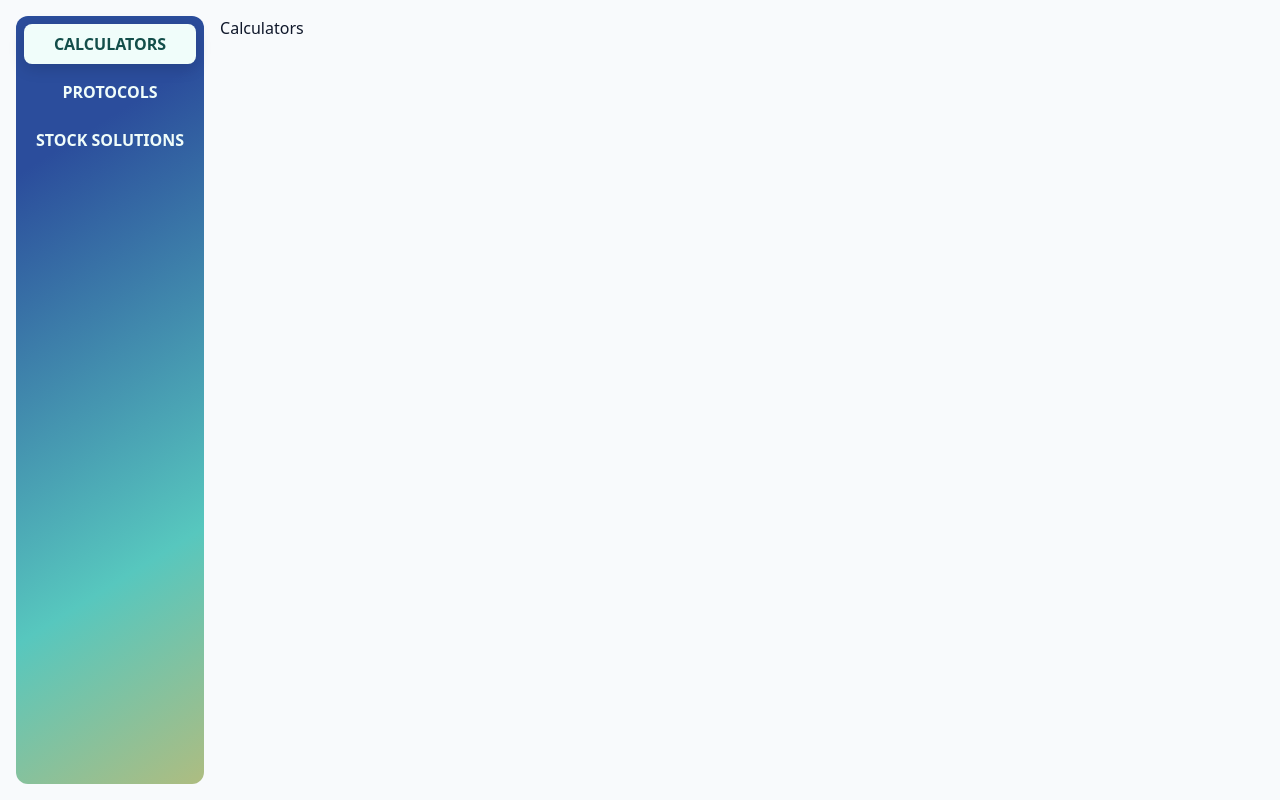
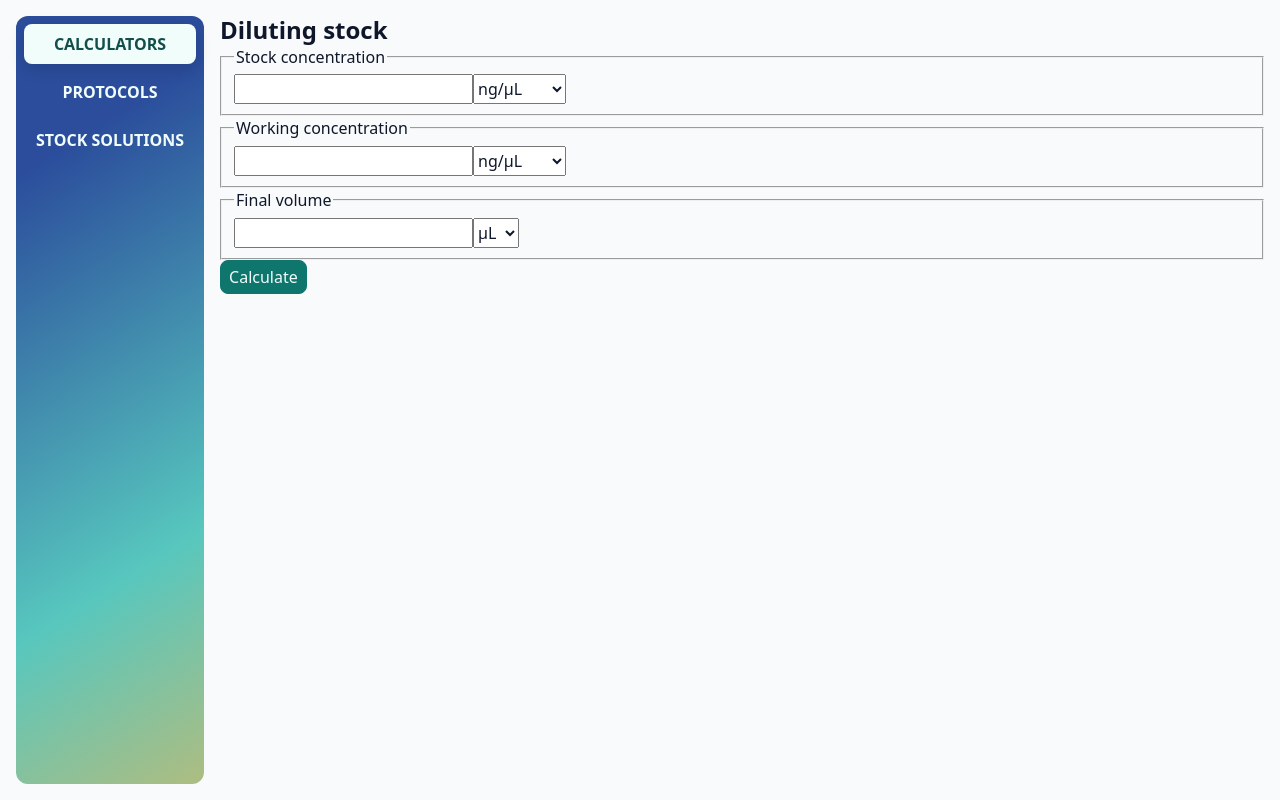
Before and after one commit to WitchDevelops/cloning-assistant, a React (Vite) app in the folder frontend/: page / in a window 1280 px wide. Built offline with nearby package versions, Linux system fonts and the light colour scheme.

Commit message:
#11 feat: add markup for dilution form and start on styling it

```diff
--- a/frontend/src/App.css
+++ b/frontend/src/App.css
@@ -47,6 +47,7 @@
 	}
 
 	@media (min-width: 768px) {
+		min-width: max-content;
 		flex-direction: column;
 		gap: 0.5rem;
 		border-bottom: 0;
@@ -65,11 +66,11 @@
 			width: 100%;
 			color: var(--teal-50);
 			text-align: center;
+			border-radius: 8px;
 			&[aria-current="page"] {
 				background-color: var(--teal-50);
 				color: var(--teal-900);
 				box-shadow: 0px 4px 16px 0px rgba(0, 0, 0, 0.15);
-				border-radius: 8px;
 
 				&::after {
 					display: none;
@@ -85,6 +86,7 @@
 }
 
 .main {
+	width: 100%;
 }
 
 @media print {
--- /dev/null
+++ b/frontend/src/components/atoms/Button.css
@@ -0,0 +1,41 @@
+.button {
+	border-radius: 8px;
+	padding: 4px 8px;
+	background: var(--button-bg);
+	color: var(--button-fg);
+	border: 1px solid var(--button-border, var(--button-bg));
+	transition:
+		background-color 120ms ease,
+		border-color 120ms ease;
+	&:not(:disabled):hover {
+		background: color-mix(in srgb, var(--button-bg) 82%, var(--color-text));
+		border-color: color-mix(
+			in srgb,
+			var(--button-border, var(--button-bg)) 88%,
+			var(--color-text)
+		);
+	}
+	&:not(:disabled):active {
+		background: color-mix(in srgb, var(--button-bg) 76%, var(--color-text));
+	}
+	&[data-variant="primary"] {
+		--button-bg: var(--color-primary);
+		--button-fg: var(--color-on-primary);
+	}
+	&[data-variant="secondary"] {
+		--button-bg: var(--color-secondary);
+		--button-fg: var(--color-on-secondary);
+		--button-border: var(--color-secondary);
+	}
+	&[data-variant="ghost"] {
+		--button-bg: transparent;
+		--button-fg: var(--color-primary);
+		--button-border: var(--color-primary);
+	}
+	&:disabled {
+		--button-bg: var(--color-disabled-surface);
+		--button-fg: var(--color-on-disabled);
+		--button-border: var(--color-disabled-border);
+		cursor: not-allowed;
+	}
+}
--- /dev/null
+++ b/frontend/src/components/atoms/Button.tsx
@@ -0,0 +1,20 @@
+import './Button.css';
+
+type ButtonProps = React.ComponentProps<'button'> & {
+	variant?: 'primary' | 'secondary' | 'accent' | 'ghost';
+	className?: string;
+};
+
+export const Button = ({
+	variant = 'primary',
+	className,
+	...rest
+}: ButtonProps) => {
+	return (
+		<button
+			className={`button ${className ?? ''}`}
+			data-variant={variant}
+			{...rest}
+		/>
+	);
+};
--- a/frontend/src/features/calculators/Calculators.tsx
+++ b/frontend/src/features/calculators/Calculators.tsx
@@ -1,3 +1,99 @@
+import { Button } from '../../components/atoms/Button';
+
+const CONCENTRATION_UNITS = [
+	{
+		key: 'massPerVolume',
+		label: 'Mass per volume',
+		units: ['ng/µL', 'µg/µL', 'mg/mL'],
+	},
+	{ key: 'molar', label: 'Molar', units: ['nM', 'µM', 'mM', 'M'] },
+] as const;
+
+const VOLUME_UNITS = ['µL', 'mL'];
+
 export const Calculators = () => {
-	return <div>Calculators</div>;
+	return (
+		<div className="calculators__card">
+			<h2>Diluting stock</h2>
+			<form className="calculators__card__form">
+				<div className="form__body">
+					<fieldset className="form__group">
+						<legend>Stock concentration</legend>
+						<label htmlFor="stockConcValue" className="sr-only">
+							Value
+						</label>
+						<input
+							id="stockConcValue"
+							name="stockConc"
+							type="number"
+							step="any"
+						/>
+						<label htmlFor="stockConcUnit" className="sr-only">
+							Unit
+						</label>
+						<select id="stockConcUnit" name="stockConcUnit">
+							{CONCENTRATION_UNITS.map(({ key, label, units }) => (
+								<optgroup key={key} label={label}>
+									{units.map((u) => (
+										<option key={u} value={u}>
+											{u}
+										</option>
+									))}
+								</optgroup>
+							))}
+						</select>
+					</fieldset>
+					<fieldset className="form__group">
+						<legend>Working concentration</legend>
+						<label htmlFor="finalConcValue" className="sr-only">
+							Value
+						</label>
+						<input
+							id="finalConcValue"
+							name="finalConc"
+							type="number"
+							step="any"
+						/>
+						<label htmlFor="finalConcUnit" className="sr-only">
+							Unit
+						</label>
+						<select id="finalConcUnit" name="finalConcUnit">
+							{CONCENTRATION_UNITS.map(({ key, label, units }) => (
+								<optgroup key={key} label={label}>
+									{units.map((u) => (
+										<option key={u} value={u}>
+											{u}
+										</option>
+									))}
+								</optgroup>
+							))}
+						</select>
+					</fieldset>
+					<fieldset className="form__group">
+						<legend>Final volume</legend>
+						<label htmlFor="finalVolumeValue" className="sr-only">
+							Value
+						</label>
+						<input
+							id="finalVolumeValue"
+							name="finalVolume"
+							type="number"
+							step="any"
+						/>
+						<label htmlFor="finalVolumeUnit" className="sr-only">
+							Unit
+						</label>
+						<select id="finalVolumeUnit" name="finalVolumeUnit">
+							{VOLUME_UNITS.map((unit) => (
+								<option key={unit}>{unit}</option>
+							))}
+						</select>
+					</fieldset>
+				</div>
+				<div className="form__submit">
+					<Button className="submit__button">Calculate</Button>
+				</div>
+			</form>
+		</div>
+	);
 };
--- a/frontend/src/index.css
+++ b/frontend/src/index.css
@@ -5,21 +5,57 @@
 	--teal-600: #0d9488;
 	--teal-700: #0f766e;
 	--teal-900: #134e4a;
+	--violet-50: #f5f3ff;
+	--violet-400: #a78bfa;
+	--violet-600: #7c3aed;
+	--violet-700: #6d28d9;
+	--violet-900: #4c1d95;
 	--orange-500: #f97316;
 	--amber-500: #f59e0b;
 	--red-600: #dc2626;
 	--slate-50: #f8fafc;
+	--slate-200: #e2e8f0;
+	--slate-400: #94a3b8;
+	--slate-500: #64748b;
+	--slate-600: #475569;
+	--slate-700: #334155;
+	--slate-800: #1e293b;
 	--slate-900: #0f172a;
 
 	/* Layer 2: semantic */
 	--color-surface: var(--slate-50);
 	--color-text: var(--slate-900);
 	--color-primary: var(--teal-700);
+	--color-on-primary: var(--teal-50);
+	--color-secondary: var(--violet-700);
+	--color-on-secondary: var(--violet-50);
 	--color-accent: var(--orange-500);
+	--color-on-accent: var(--slate-900);
 	--color-warning: var(--amber-500);
+	--color-on-warning: var(--slate-900);
 	--color-danger: var(--red-600);
+	--color-on-danger: var(--slate-50);
+	--color-disabled-surface: var(--slate-200);
+	--color-on-disabled: var(--slate-600);
+	--color-disabled-border: var(--slate-500);
+
 	--color-border: color-mix(in srgb, var(--color-text) 20%, transparent);
 	--color-text-muted: color-mix(in srgb, var(--color-text) 65%, transparent);
+
+	/* Centralized focus */
+	--color-focus-ring: var(--color-text);
+}
+
+:focus-visible {
+	outline: 2px solid var(--color-focus-ring);
+	outline-offset: 2px;
+	box-shadow: 0 0 0 4px var(--color-focus-ring-contrast);
+}
+
+@media (forced-colors: active) {
+	:focus-visible {
+		outline-color: Highlight;
+	}
 }
 
 @media (prefers-color-scheme: dark) {
@@ -27,6 +63,9 @@
 		--color-surface: var(--slate-900);
 		--color-text: var(--slate-50);
 		--color-primary: var(--teal-600);
+		--color-secondary: var(--violet-600);
+		--color-disabled-surface: var(--slate-800);
+		--color-on-disabled: var(--slate-400);
 	}
 }
 
@@ -70,6 +109,11 @@ select {
 	color: inherit;
 }
 
+fieldset {
+	display: flex;
+	min-inline-size: 0;
+}
+
 h1,
 h2,
 h3 {
@@ -79,6 +123,21 @@ h3 {
 
 p {
 	text-wrap: pretty;
+}
+
+button {
+	cursor: pointer;
+}
+
+/* Accessibility: screen reader only */
+/* display:none and visibility:hidden remove the element from the accessibility, so they can't be used here */
+.sr-only:not(:focus):not(:active) {
+	position: absolute;
+	width: 1px;
+	height: 1px;
+	overflow: hidden;
+	clip-path: inset(50%);
+	white-space: nowrap;
 }
 
 @media (prefers-reduced-motion: reduce) {
```
